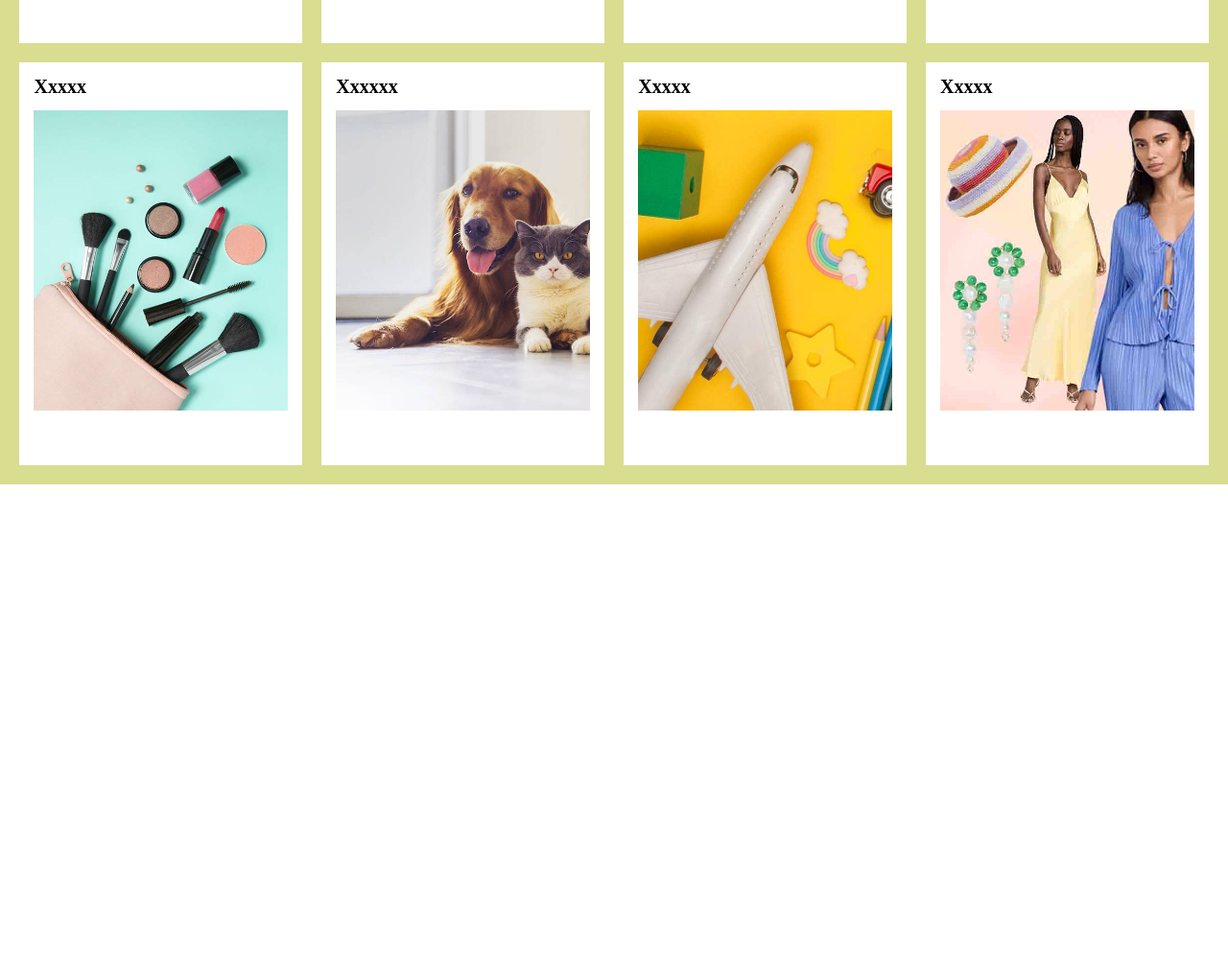
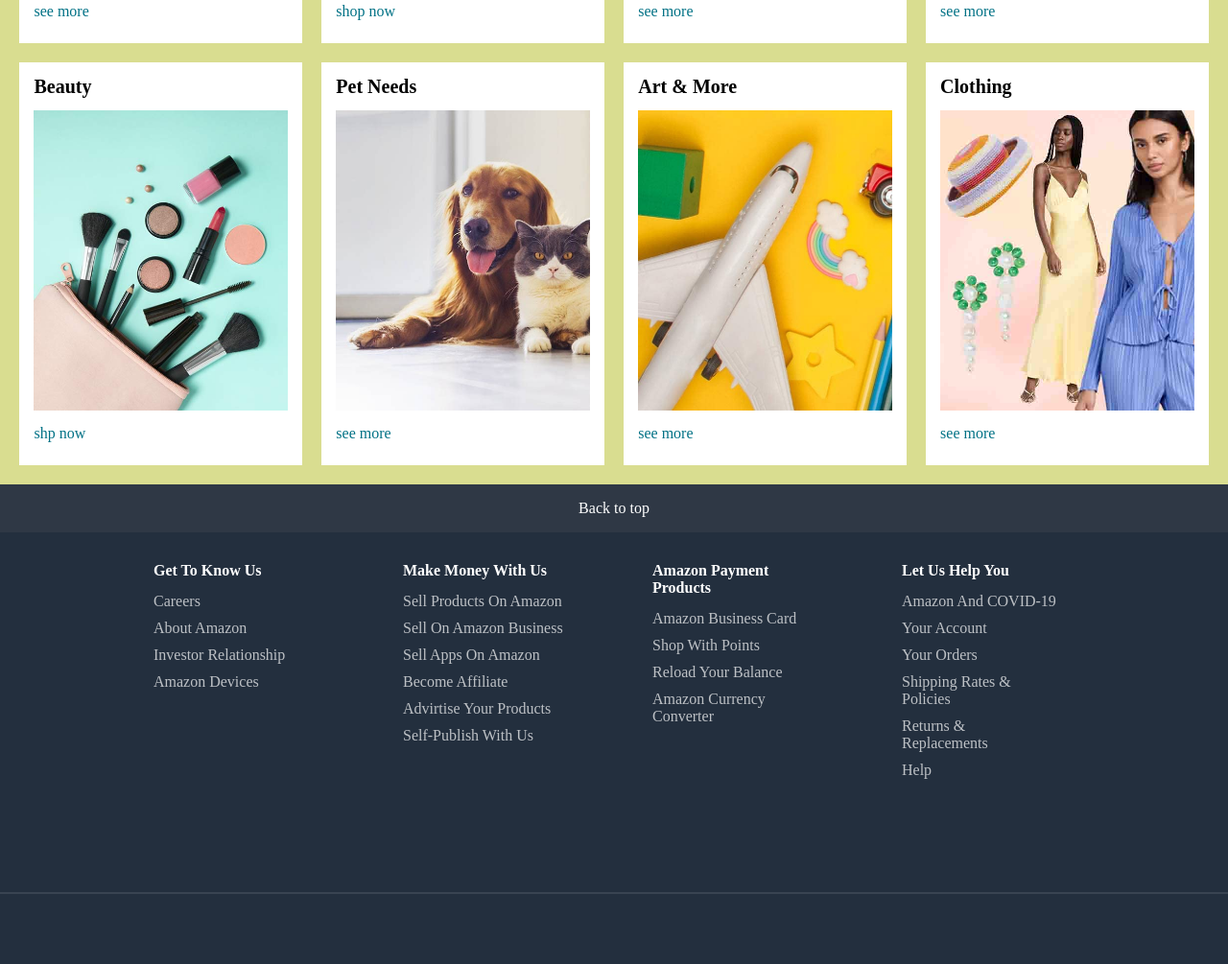
Before and after one commit to pnikhil18/E-commerce_Amazon_website_Clone, a plain HTML site: page index.html in a window 1280 px wide. Shown: the part 875-1880 px from the top of the page at 96% size. Before the commit the page ends 1380 px from the top, so only its background shows below. Drawn offline with Linux system fonts and the light colour scheme.

Commit message:
Added footer part
Added footer part

```diff
--- a/index.html
+++ b/index.html
@@ -92,48 +92,126 @@
 <!--SOPING SECTION -->
     <div class="shopsection">
         <div class="items" >
-            <div class="top">mobiles</div>
-            <div class="boximg1 boxx"></div>
+            <div class="top">blankets & more</div>
+             <div class="boximg1 boxx"></div>
+            <p class="see"><a href="#" >see more</a></p>
            </div>
         <div class="items" >
-            <div class="top">laptops</div>
+            <div class="top">hygine products</div>
             <div class="boximg2 boxx"></div>
+            <p class="see"><a href="#" >shop now</a></p>
             </div>
         <div class="items" >
-            <div class="top">grociers</div>
+            <div class="top">furnitures</div>
             <div class="boximg3 boxx"></div>
+            <p class="see"><a href="#" >see more</a></p>
             </div>
         <div class="items" >
-            <div class="top">kitchenn</div>
+            <div class="top">mobiles</div>
             <div class="boximg4 boxx"></div>
+            <p class="see"><a href="#" >see more</a></p>
             </div>
     </div>
 
     <div class="shopsection">
         <div class="items" >
+            <div class="top">beauty</div>
+            <div class="boximg5 boxx"></div>
+            <p class="see"><a href="#" >shp now</a></p>
+            </div>
+        <div class="items">
+            <div class="top">pet needs</div>
+            <div class="boximg6 boxx"></div>
+            <p class="see"><a href="#" >see more</a></p>
+        </div>
+        <div class="items">
+            <div class="top">art & more</div>
+            <div class="boximg7 boxx"></div>
+            <p class="see"><a href="#" >see more</a></p>
+        </div>
+        <div class="items">
+            <div class="top">clothing</div>
+            <div class="boximg8 boxx"></div>
+            <p class="see"><a href="#" >see more</a></p>
+        </div>
+    </div>
+
+    <!------------FOR ADDITONAL CONTENT ADDING ----------
+         <div class="shopsection">
+        <div class="items" >
             <div class="top">xxxxx</div>
-            <div class="boximg5 boxx"></div>
+            <div class="boximg9 boxx"></div>
+            <p class="see"><a href="#" >see more</a></p>
             </div>
         <div class="items">
             <div class="top">xxxxxx</div>
-            <div class="boximg6 boxx"></div>
+            <div class="boximg10 boxx"></div>
+            <p class="see"><a href="#" >see more</a></p>
         </div>
         <div class="items">
             <div class="top">xxxxx</div>
-            <div class="boximg7 boxx"></div>
+            <div class="boximg11 boxx"></div>
+            <p class="see"><a href="#" >see more</a></p>
         </div>
         <div class="items">
             <div class="top">xxxxx</div>
-            <div class="boximg8 boxx"></div>
+            <div class="boximg12 boxx"></div>
+            <p class="see"><a href="#" >see more</a></p>
         </div>
     </div>
+    -->
+    <footer>
+      <a href="#"  class="back" > Back  to  top</a>
 
-    <!-- <div class="shopsection">
-        <div id="items" class="b9">box9</div>
-        <div id="items" class="b10">box10</div>
-        <div id="items" class="b11">box11</div>
-        <div id="items" class="b12">box12</div>
-    </div> -->
+      <div class="section1">
+        <div class="FooterLinkCol">
+            <div class="navFooterhead">get to know us</div>
+            <ul>
+                <li><a class="cul" href="#">careers</a></li>
+                <li><a class="cul" href="#">about amazon</a></li>
+                <li><a class="cul" href="#">investor relationship</a></li>
+                <li><a class="cul" href="#">amazon devices</a></li>
+        </ul>
+        </div>
+        <div class="FooterLinkColSpace"></div>
+        <div class="FooterLinkCol">
+            <div class="navFooterhead">make money with us</div>
+            <ul>
+                <li><a class="cul" href="#">sell products on amazon</a></li>
+                <li><a class="cul" href="#">sell on amazon business</a></li>
+                <li><a class="cul" href="#">sell apps on amazon</a></li>
+                <li><a class="cul" href="#">become affiliate</a></li>
+                <li><a class="cul" href="#">advirtise your products</a></li>
+                <li><a class="cul" href="#">self-publish with us</a></li>
+        </ul>
+        </div>
+        <div class="FooterLinkColSpace"></div>
+        <div class="FooterLinkCol">
+            <div class="navFooterhead">Amazon Payment Products</div>
+            <ul>
+                <li><a class="cul" href="#">Amazon Business Card</a></li>
+                <li><a class="cul" href="#">Shop with Points</a></li>
+                <li><a class="cul" href="#">Reload Your Balance</a></li>
+                <li><a class="cul" href="#">Amazon Currency Converter</a></li>
+        </ul>
+
+        </div>
+        <div class="FooterLinkColSpace"></div>
+        <div class="FooterLinkCol">
+            <div class="navFooterhead">Let Us Help You</div>
+            <ul>
+                <li><a class="cul" href="#">Amazon and COVID-19</a></li>
+                <li><a class="cul" href="#">Your Account</a></li>
+                <li><a class="cul" href="#">Your Orders</a></li>
+                <li><a class="cul" href="#">Shipping Rates &<br>  Policies</a></li>
+                <li><a class="cul" href="#">Returns &<br>  Replacements</a></li>
+                <li><a class="cul" href="#">Help</a></li>
+        </ul>
+        </div>
+      </div>
+
+
+    </footer>
 
 </body>
 </html>
--- a/styles.css
+++ b/styles.css
@@ -262,7 +262,7 @@
 }
 .boximg1 {
     background-image: url("box1_image.jpg");
-    background-size:cover;
+    background-size:contain;
 }
 
 .boximg2 {
@@ -297,3 +297,78 @@
     background-image: url("box8_image.jpg");
     background-size:cover;
 }
+.see{
+    font-size: 16px;
+    margin-left: 15px;
+    margin-top: 15px;
+
+}
+a{
+    text-decoration: none;
+    color: #007185;
+}
+a:hover{
+    color:red;
+}
+/*-----------------footer-------------*/
+
+footer{
+    height: 500px;
+    background-color: #232f3e;
+}
+.back{
+    height:50px;
+    background-color:#2f3845;
+    color:white;
+    display:flex;
+    justify-content: center;
+    align-items: center;
+}
+.back:hover{
+    background-color: #3c495b;
+    color:white;
+}
+
+
+.section1{
+    height:350px;
+    display:flex;
+    justify-content: center;
+    margin-top: 25px;
+
+    border-bottom:2px solid rgba(255, 255, 255,0.1);
+    text-transform: capitalize;
+}
+
+.FooterLinkCol{
+    height:200px;
+    width:180px;
+}
+.FooterLinkColSpace{
+    height:200px;
+    width:80px;
+}
+
+.navFooterhead{
+    color: #ffffff;
+    margin:6px 0px 14px;
+    font-size:16px;
+    font-weight: 900;
+}
+.cul{
+  color: rgba(255, 255, 255,0.7);
+  font-size: 16px;
+}
+
+.cul:hover {
+    text-decoration: underline;
+    color:white;
+}
+
+ul{
+    padding:0px 0px 0px 0px;
+}
+li{
+    list-style: none;
+    margin:0px 0px 10px;
+}
```
